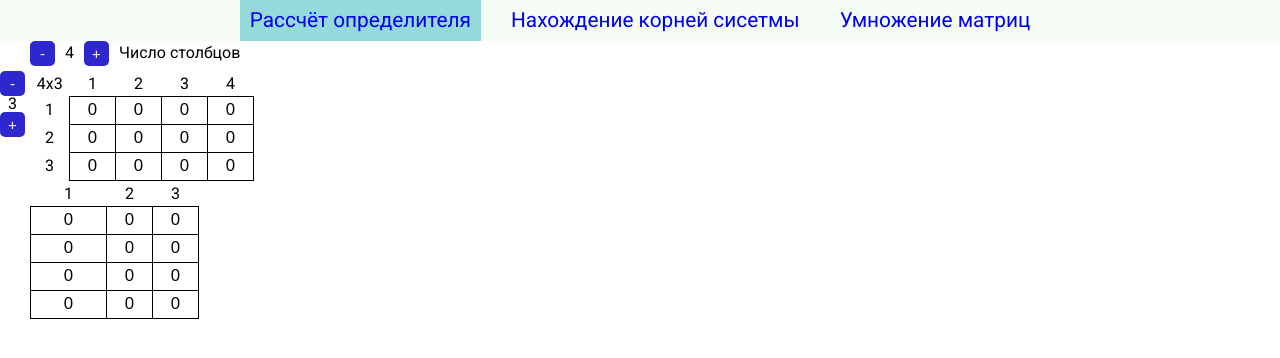
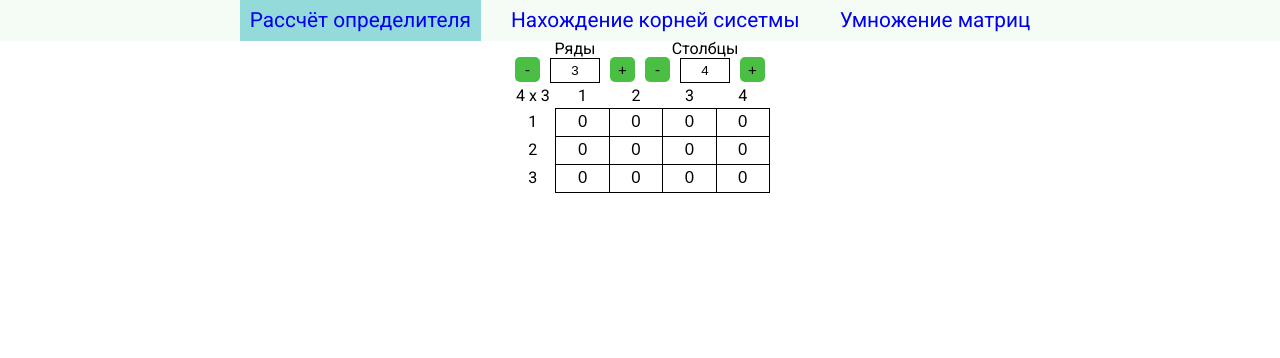
Before and after one commit to Traunin/matrix-calculator, a Vue app: page /#/multiply in a window 1280 px wide. Shown: the top 358 px of the page. Built offline with nearby package versions, Linux system fonts and the light colour scheme.

Commit message:
Center matrix. Add keyboard size input.

```diff
--- a/src/components/DeterminantCalculator.vue
+++ b/src/components/DeterminantCalculator.vue
@@ -1,11 +1,17 @@
 <template>
-    <button @click="$bus.$emit('determinantNeeded')">Найти определитель</button>
+    <div class="calculator">
+        <div class="determinant">
+            <button @click="$bus.$emit('determinantNeeded')">
+                Найти определитель
+            </button>
             <div class="result">Определитель: {{ determinant }}</div>
+        </div>
         <matrix
             :cols="5"
             :rows="3"
             :is-square="true"
         ></matrix>
+    </div>
 </template>
 
 <script>
@@ -38,25 +44,32 @@ export default {
 
 <style scoped>
 button {
-    margin: 10px 30px;
+    margin: 10px 20px;
     padding: 5px;
     font-size: 1em;
     display: inline-block;
-    background-color: #4BBF44;
+    background-color: #4bbf44;
     color: black;
     border-radius: 5px;
-    border: 3px solid #4BBF44;
+    border: 3px solid #4bbf44;
     transition: all 0.1s;
     cursor: pointer;
 }
 
 button:hover {
-    border-color:#94DADA
+    border-color: #94dada;
 }
 
 .result {
     display: inline-block;
     font-size: 1em;
-    font-family: 'Roboto', sans-serif;
+    font-family: "Roboto", sans-serif;
+}
+
+.calculator {
+    display: flex;
+    flex-direction: column;
+    justify-content: center;
+    align-items: center;
 }
 </style>
--- a/src/components/Matrix.vue
+++ b/src/components/Matrix.vue
@@ -1,40 +1,47 @@
 <template>
     <div class="matrix">
+        <div class="size-controller">
             <div
                 class="row-controller"
                 v-if="!isSquare"
             >
+                <div class="row-count-caption">Ряды</div>
                 <button @click.prevent="removeRow">-</button>
-            <div class="row-count">
-                {{ rowCount }}
-            </div>
+                <input
+                    v-model="inputRowCount"
+                    @blur="updateDisplayedRowCount"
+                />
                 <button @click.prevent="addRow">+</button>
             </div>
 
             <div class="col-controller">
+                <div class="col-count-caption">
+                    {{ isSquare ? "Порядок" : "Столбцы" }}
+                </div>
                 <button @click.prevent="removeCol">-</button>
-            <div class="col-count">
-                {{ colCount }}
-            </div>
+                <input
+                    v-model="inputColCount"
+                    @blur="updateDisplayedColCount"
+                />
                 <button @click.prevent="addCol">+</button>
-            <div class="col-count-caption">
-                {{ isSquare ? "Порядок" : "Число столбцов" }}
             </div>
         </div>
 
         <table>
             <tr>
-                <th>{{ colCount }}x{{ rowCount }}</th>
-                <th v-for="colIndex in colCount">
+                <th style="text-wrap: nowrap">
+                    {{ colCount }} x {{ rowCount }}
+                </th>
+                <th v-for="colIndex in nanAdustedColCount">
                     {{ colIndex }}
                 </th>
 
                 <th v-if="isAugmented">Доп.</th>
             </tr>
-            <tr v-for="rowIndex in rowCount">
+            <tr v-for="rowIndex in nanAdustedRowCount">
                 <td>{{ rowIndex }}</td>
                 <matrix-cell
-                    v-for="colIndex in colCount"
+                    v-for="colIndex in nanAdustedColCount"
                     :col-index="colIndex"
                     :row-index="rowIndex"
                     :cell-id="`cell-${id}-${colIndex}-${rowIndex}`"
@@ -52,25 +59,6 @@
                 ></matrix-cell>
             </tr>
         </table>
-
-        <div
-            class="compatible"
-            v-if="hasCompatible"
-        >
-            <table>
-                <tr>
-                    <th v-for="colIndex in rowCount">{{ colIndex }}</th>
-                </tr>
-                <tr v-for="rowIndex in colCount">
-                    <matrix-cell
-                        v-for="colIndex in rowCount"
-                        :col-index="colIndex"
-                        :row-index="rowIndex"
-                        :cell-id="`cell-${id}-compatible-${colIndex}-${rowIndex}`"
-                    ></matrix-cell>
-                </tr>
-            </table>
-        </div>
     </div>
 </template>
 
@@ -117,6 +105,8 @@ export default {
         return {
             rowCount: this.isSquare ? this.cols : this.rows,
             colCount: this.cols,
+            inputRowCount: this.isSquare ? this.cols : this.rows,
+            inputColCount: this.cols,
             id: this.uidGet(),
             values: [],
             kVector: [],
@@ -139,9 +129,45 @@ export default {
         colCountAdjustedForSquareness() {
             return this.isSquare ? this.colCount : this.rowCount;
         },
+
+        nanAdustedColCount() {
+            return isNaN(this.colCount) ? 1 : this.colCount;
+        },
+
+        nanAdustedRowCount() {
+            return isNaN(this.rowCount) ? 1 : this.rowCount;
+        },
+    },
+
+    watch: {
+        inputRowCount(val, oldVal) {
+            let newRowCount = Math.min(Math.max(parseInt(val), 1), 100);
+            this.rowCount = isNaN(newRowCount) ? 1 : newRowCount;
+        },
+
+        inputColCount(val, oldVal) {
+            let newColCount = Math.min(Math.max(parseInt(val), 1), 100);
+            this.colCount = isNaN(newColCount) ? 1 : newColCount;
+        },
+
+        colCount(val, oldVal) {
+            this.inputColCount = val;
+        },
+
+        rowCount(val, oldVal) {
+            this.inputRowCount = val;
+        },
     },
 
     methods: {
+        updateDisplayedRowCount() {
+            this.inputRowCount = this.rowCount;
+        },
+
+        updateDisplayedColCount() {
+            this.inputColCount = this.colCount;
+        },
+
         addRow() {
             this.rowCount = Math.min(this.rowCount + 1, 100);
             while (this.values.length < this.rowCount) {
@@ -190,68 +216,10 @@ export default {
 
 <style scoped>
 .matrix {
-    margin-top: 30px;
-    margin-left: 30px;
-    position: relative;
     font-family: "Roboto", sans-serif;
-}
-
-.col-controller {
-    display: flex;
-    align-items: center;
-    position: absolute;
-    top: -30px;
-}
-
-.col-controller .col-count {
-    margin: 0 10px;
-}
-
-.is-augmented-checkbox {
-    position: absolute;
-    top: -30px;
-    font-size: 14px;
-    left: 100px;
-    display: flex;
-    align-items: center;
-}
-
-.is-augmented-checkbox input {
-    width: 25px;
-    height: 25px;
-    margin: 0;
-    margin-right: 5px;
-}
-
-.is-augmented-checkbox label {
-    width: 25px;
-    font-size: 12.5px;
-}
-
-button {
-    font-size: 15px;
-    width: 25px;
-    height: 25px;
-    border-radius: 5px;
-    border: none;
-    background-color: #2f27ce;
-    color: #fff;
-    text-align: center;
-    cursor: pointer;
-}
-
-button:hover {
-    border: 2px solid #dedcff;
-}
-
-.row-controller {
-    display: flex;
+    display: inline-flex;
     flex-direction: column;
-    align-items: center;
-    width: 25px;
-    position: absolute;
-    top: 0px;
-    left: -30px;
+    justify-content: center;
 }
 
 td {
@@ -267,7 +235,48 @@ th {
     line-height: 25px;
 }
 
+button {
+    font-size: 15px;
+    width: 25px;
+    height: 25px;
+    border-radius: 5px;
+    border: none;
+    background-color: #4bbf44;
+    text-align: center;
+    cursor: pointer;
+}
+
+button:hover {
+    border: 2px solid #dedcff;
+}
+
+.size-controller {
+    display: flex;
+    justify-content: center;
+}
+
+.size-controller input {
+    width: 50px;
+    text-align: center;
+}
+
+.row-count-caption,
 .col-count-caption {
-    margin-left: 10px;
+    text-align: center;
+}
+
+.size-controller input {
+    height: 25px;
+    padding: 0;
+    padding-block: 0;
+    padding-inline: 0;
+    border: 1px solid #000;
+    box-sizing: border-box;
+    margin: 0 10px;
+}
+
+.col-controller,
+.row-controller {
+    margin: 0 5px;
 }
 </style>
--- a/src/components/MatrixMultiplier.vue
+++ b/src/components/MatrixMultiplier.vue
@@ -1,9 +1,11 @@
 <template>
-    <matrix
-        :cols="4"
-        :rows="3"
-        :has-compatible="true"
-    ></matrix>
+    <div class="calculator">
+        <matrix
+            :cols="4"
+            :rows="3"
+            :has-compatible="true"
+        ></matrix>
+    </div>
 </template>
 
 <script>
@@ -15,3 +17,12 @@ export default {
     },
 };
 </script>
+
+<style scoped>
+.calculator {
+    display: flex;
+    flex-direction: column;
+    justify-content: center;
+    align-items: center;
+}
+</style>
--- a/src/components/MatrixSolver.vue
+++ b/src/components/MatrixSolver.vue
@@ -1,12 +1,19 @@
 <template>
-    <button @click="$bus.$emit('determinantNeeded')">Найти корни системы уравнений</button>
+    <div class="calculator">
+        <div class="determinant">
+            <button @click="$bus.$emit('determinantNeeded')">
+                Найти корни системы уравнений
+            </button>
             <div class="result">Определитель: {{ determinant }}</div>
+        </div>
+
         <matrix
             :cols="5"
             :rows="3"
             :is-square="true"
             :is-augmented="true"
         ></matrix>
+    </div>
 </template>
 
 <script>
@@ -43,21 +50,28 @@ button {
     padding: 5px;
     font-size: 1em;
     display: inline-block;
-    background-color: #4BBF44;
+    background-color: #4bbf44;
     color: black;
     border-radius: 5px;
-    border: 3px solid #4BBF44;
+    border: 3px solid #4bbf44;
     transition: all 0.1s;
     cursor: pointer;
 }
 
 button:hover {
-    border-color:#94DADA
+    border-color: #94dada;
 }
 
 .result {
     display: inline-block;
     font-size: 1em;
-    font-family: 'Roboto', sans-serif;
+    font-family: "Roboto", sans-serif;
+}
+
+.calculator {
+    display: flex;
+    flex-direction: column;
+    justify-content: center;
+    align-items: center;
 }
 </style>
```
Also changed, not shown: src/App.vue (+5 -7 lines). Lines whose indentation alone changed are shown as unchanged.
